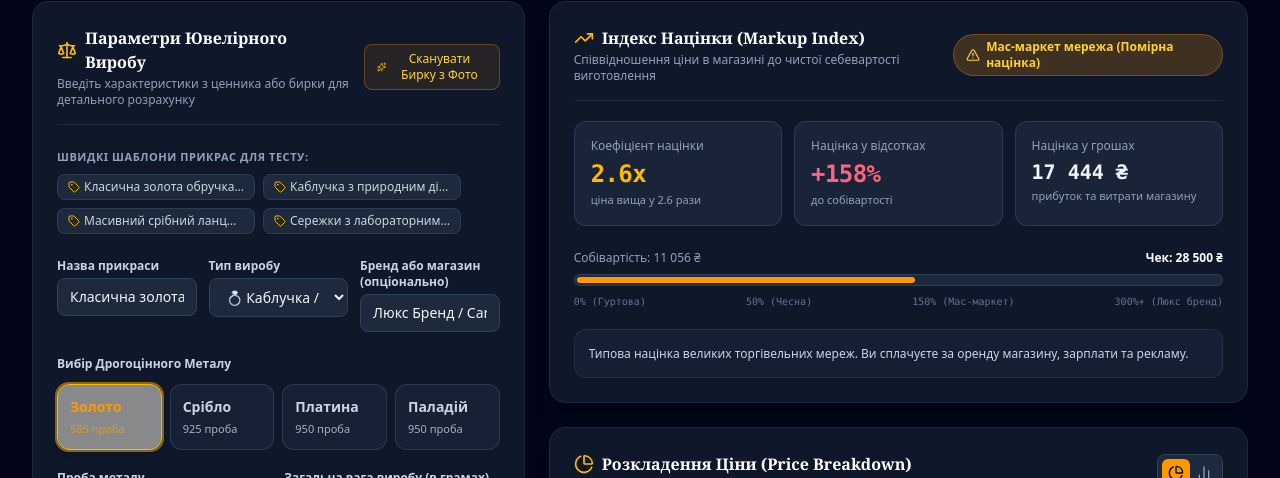
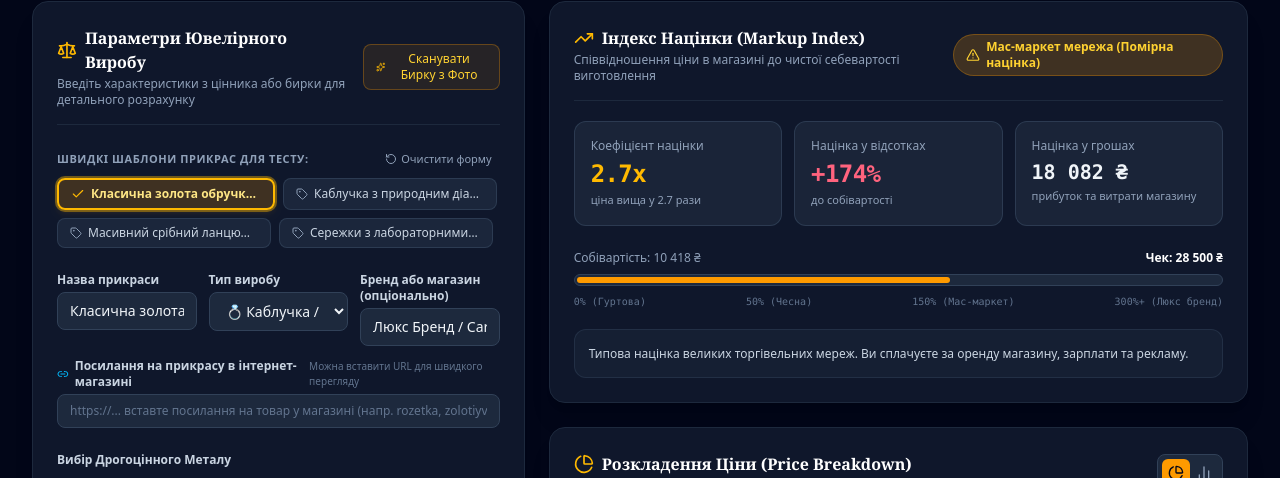
Before and after one commit to photkinned-bot/Jewelry-price, a React (Vite) app: page / in a window 1280 px wide. Both pictures are taken after a click on the button "Класична золота обручка (Бренд / Мас-маркет)". Shown: the part 230-708 px from the top of the page. Built offline with nearby package versions, Linux system fonts and the light colour scheme; no server answers.

Commit message:
feat(ui): refactor input state and add URL field
- Introduce `EMPTY_CALCULATION_INPUTS` as the default form state.
- Add `productUrl` field to `CalculationInputs`.
- Improve calculation engine logic for hallmark costs.
- Add template selection management to the form.

```diff
--- a/src/App.tsx
+++ b/src/App.tsx
@@ -17,7 +17,7 @@ import { CalculationInputs, Currency, MetalRates, SavedCalculation } from './typ
 import { DEFAULT_METAL_RATES } from './data/metalRates';
 import { fetchLiveRates } from './lib/rateService';
 import { calculateJewelryBreakdown } from './data/calculationEngine';
-import { SAMPLE_JEWELRY_ITEMS } from './data/sampleItems';
+import { EMPTY_CALCULATION_INPUTS } from './data/sampleItems';
 import { Save, History, Scale, CheckCircle2 } from 'lucide-react';
 
 const LOCAL_STORAGE_KEY = 'jewelry_transparency_saved_v2';
@@ -26,8 +26,9 @@ export default function App() {
   const [currency, setCurrency] = useState<Currency>('UAH');
   const [metalRates, setMetalRates] = useState<MetalRates>(DEFAULT_METAL_RATES);
 
-  // Current calculation form state
-  const [inputs, setInputs] = useState<CalculationInputs>(SAMPLE_JEWELRY_ITEMS[0]);
+  // Current calculation form state - starts empty by default
+  const [inputs, setInputs] = useState<CalculationInputs>(EMPTY_CALCULATION_INPUTS);
+  const [selectedTemplateId, setSelectedTemplateId] = useState<string | null>(null);
 
   // Saved calculations history
   const [savedCalculations, setSavedCalculations] = useState<SavedCalculation[]>(() => {
@@ -106,6 +107,7 @@ export default function App() {
   };
 
   const handleApplyScannedData = (scanned: Partial<CalculationInputs>) => {
+    setSelectedTemplateId(null);
     setInputs((prev) => ({
       ...prev,
       ...scanned,
@@ -187,6 +189,8 @@ export default function App() {
               currency={currency}
               rates={metalRates}
               onOpenScanner={() => setIsScannerOpen(true)}
+              selectedTemplateId={selectedTemplateId}
+              onSelectTemplate={setSelectedTemplateId}
             />
           </div>
 
@@ -243,7 +247,10 @@ export default function App() {
         savedItems={savedCalculations}
         currency={currency}
         onDeleteSaved={handleDeleteSaved}
-        onSelectCalculatedItem={(item) => setInputs(item.inputs)}
+        onSelectCalculatedItem={(item) => {
+          setSelectedTemplateId(null);
+          setInputs(item.inputs);
+        }}
       />
 
       <HistoryDrawer
@@ -251,7 +258,10 @@ export default function App() {
         onClose={() => setIsHistoryOpen(false)}
         savedItems={savedCalculations}
         currency={currency}
-        onLoadItem={(item) => setInputs(item.inputs)}
+        onLoadItem={(item) => {
+          setSelectedTemplateId(null);
+          setInputs(item.inputs);
+        }}
         onDeleteItem={handleDeleteSaved}
         onClearAll={handleClearAllSaved}
       />
--- a/src/components/ComparisonView.tsx
+++ b/src/components/ComparisonView.tsx
@@ -1,5 +1,5 @@
 import React from 'react';
-import { BarChart2, Award, Trash2, Tag } from 'lucide-react';
+import { BarChart2, Award, Trash2, Tag, ExternalLink } from 'lucide-react';
 import { SavedCalculation, Currency } from '../types';
 import { formatMoney } from '../data/metalRates';
 import { ModalDialog } from './ModalDialog';
@@ -175,6 +175,33 @@ export const ComparisonView: React.FC<ComparisonViewProps> = ({
                     ))}
                   </tr>
 
+                  {/* Product URL */}
+                  <tr>
+                    <td className="py-2.5 px-3 text-slate-400">Сторінка в магазині</td>
+                    {savedItems.map((item) => (
+                      <td key={item.id} className="py-2.5 px-3">
+                        {item.inputs.productUrl ? (
+                          <a
+                            href={
+                              item.inputs.productUrl.startsWith('http://') || item.inputs.productUrl.startsWith('https://')
+                                ? item.inputs.productUrl
+                                : `https://${item.inputs.productUrl}`
+                            }
+                            target="_blank"
+                            rel="noopener noreferrer"
+                            className="inline-flex items-center space-x-1 px-2 py-1 rounded bg-sky-500/15 hover:bg-sky-500/30 text-sky-300 text-[11px] font-medium transition-colors"
+                            title="Відкрити сторінку прикраси в інтернет-магазині"
+                          >
+                            <span>Магазин</span>
+                            <ExternalLink className="w-3 h-3" />
+                          </a>
+                        ) : (
+                          <span className="text-slate-600 text-[11px]">—</span>
+                        )}
+                      </td>
+                    ))}
+                  </tr>
+
                   {/* Action */}
                   <tr>
                     <td className="py-3 px-3"></td>
--- a/src/components/HistoryDrawer.tsx
+++ b/src/components/HistoryDrawer.tsx
@@ -1,5 +1,5 @@
 import React, { useEffect } from 'react';
-import { X, Trash2, Download, Printer, Tag, Calendar, ChevronRight } from 'lucide-react';
+import { X, Trash2, Download, Printer, Tag, Calendar, ChevronRight, ExternalLink } from 'lucide-react';
 import { SavedCalculation, Currency } from '../types';
 import { formatMoney } from '../data/metalRates';
 
@@ -139,6 +139,25 @@ export const HistoryDrawer: React.FC<HistoryDrawerProps> = ({
                   </div>
                 </div>
 
+                {/* Direct Link to Store if present */}
+                {item.inputs.productUrl && (
+                  <a
+                    href={
+                      item.inputs.productUrl.startsWith('http://') || item.inputs.productUrl.startsWith('https://')
+                        ? item.inputs.productUrl
+                        : `https://${item.inputs.productUrl}`
+                    }
+                    target="_blank"
+                    rel="noopener noreferrer"
+                    onClick={(e) => e.stopPropagation()}
+                    className="w-full py-1.5 px-3 rounded-lg bg-sky-500/10 hover:bg-sky-500/20 border border-sky-500/30 text-sky-300 hover:text-sky-200 font-semibold text-[11px] transition-all flex items-center justify-center gap-1.5"
+                    title="Перейти на сторінку товару в інтернет-магазині"
+                  >
+                    <ExternalLink className="w-3.5 h-3.5 text-sky-400 shrink-0" />
+                    <span className="truncate">Перейти до магазину / товару</span>
+                  </a>
+                )}
+
                 <button
                   type="button"
                   onClick={() => {
--- a/src/components/JewelryForm.tsx
+++ b/src/components/JewelryForm.tsx
@@ -13,6 +13,10 @@ import {
   Disc,
   Info,
   PenTool,
+  Link2,
+  ExternalLink,
+  Check,
+  RotateCcw,
 } from 'lucide-react';
 import {
   CalculationInputs,
@@ -32,7 +36,7 @@ import {
   SURFACE_FINISH_OPTIONS,
 } from '../data/metalRates';
 import { GemstoneInput } from './GemstoneInput';
-import { SAMPLE_JEWELRY_ITEMS } from '../data/sampleItems';
+import { EMPTY_CALCULATION_INPUTS, SAMPLE_JEWELRY_ITEMS } from '../data/sampleItems';
 
 interface JewelryFormProps {
   inputs: CalculationInputs;
@@ -40,6 +44,8 @@ interface JewelryFormProps {
   currency: Currency;
   rates?: MetalRates;
   onOpenScanner: () => void;
+  selectedTemplateId?: string | null;
+  onSelectTemplate?: (id: string | null) => void;
 }
 
 export const JewelryForm: React.FC<JewelryFormProps> = ({
@@ -48,6 +54,8 @@ export const JewelryForm: React.FC<JewelryFormProps> = ({
   currency,
   rates,
   onOpenScanner,
+  selectedTemplateId,
+  onSelectTemplate,
 }) => {
   const [coatingCurrency, setCoatingCurrency] = useState<'UAH' | 'USD'>('UAH');
   const [finishCurrency, setFinishCurrency] = useState<'UAH' | 'USD'>('UAH');
@@ -81,11 +89,17 @@ export const JewelryForm: React.FC<JewelryFormProps> = ({
   const autoEngravingCostUah = autoEngravingCostUsd * uahRate;
 
   const handleFieldChange = (fields: Partial<CalculationInputs>) => {
+    if (selectedTemplateId && onSelectTemplate) {
+      onSelectTemplate(null);
+    }
     onChange({ ...inputs, ...fields });
   };
 
   const handleMetalTypeChange = (metalType: MetalType) => {
     const meta = METAL_OPTIONS.find((m) => m.id === metalType) || METAL_OPTIONS[0];
+    if (selectedTemplateId && onSelectTemplate) {
+      onSelectTemplate(null);
+    }
     onChange({
       ...inputs,
       metalType,
@@ -94,12 +108,40 @@ export const JewelryForm: React.FC<JewelryFormProps> = ({
   };
 
   const handleLoadSample = (sample: CalculationInputs) => {
+    if (selectedTemplateId === sample.id) {
+      // Toggle off / clear back to default empty state
+      onChange({
+        ...EMPTY_CALCULATION_INPUTS,
+        currency,
+      });
+      onSelectTemplate?.(null);
+    } else {
       onChange({
         ...sample,
         id: 'calc-' + Date.now(),
         currency, // keep active user currency
       });
+      onSelectTemplate?.(sample.id || null);
+    }
   };
+
+  const handleResetForm = () => {
+    onChange({
+      ...EMPTY_CALCULATION_INPUTS,
+      currency,
+    });
+    onSelectTemplate?.(null);
+  };
+
+  const hasAnyData =
+    Boolean(selectedTemplateId) ||
+    Boolean(inputs.title) ||
+    Boolean(inputs.brandName) ||
+    Boolean(inputs.storeName) ||
+    Boolean(inputs.productUrl) ||
+    (inputs.metalWeightGrams > 0) ||
+    (inputs.retailPrice > 0) ||
+    (inputs.gemstones && inputs.gemstones.length > 0);
 
   return (
     <div className="bg-slate-900 border border-slate-800 rounded-2xl p-5 md:p-6 text-slate-100 shadow-xl space-y-6">
@@ -112,7 +154,7 @@ export const JewelryForm: React.FC<JewelryFormProps> = ({
             <span>Параметри Ювелірного Виробу</span>
           </h2>
           <p className="text-xs text-slate-400 mt-0.5">
-            Введіть характеристики з ценника або бирки для детального розрахунку
+            Введіть характеристики з цінника або бирки для детального розрахунку
           </p>
         </div>
 
@@ -127,26 +169,52 @@ export const JewelryForm: React.FC<JewelryFormProps> = ({
       </div>
 
       {/* Preset Quick Load Buttons */}
-      <div>
-        <label className="block text-[11px] font-semibold uppercase tracking-wider text-slate-400 mb-2">
+      <div className="space-y-2">
+        <div className="flex items-center justify-between">
+          <label className="block text-[11px] font-semibold uppercase tracking-wider text-slate-400">
             Швидкі шаблони прикрас для тесту:
           </label>
+          {hasAnyData && (
+            <button
+              type="button"
+              onClick={handleResetForm}
+              className="text-[11px] text-slate-400 hover:text-rose-400 flex items-center space-x-1 transition-colors px-2 py-0.5 rounded hover:bg-rose-500/10"
+              title="Очистити всі поля до порожніх значень"
+            >
+              <RotateCcw className="w-3 h-3" />
+              <span>Очистити форму</span>
+            </button>
+          )}
+        </div>
+
         <div className="flex flex-wrap gap-2">
-          {SAMPLE_JEWELRY_ITEMS.map((sample) => (
+          {SAMPLE_JEWELRY_ITEMS.map((sample) => {
+            const isSelected = selectedTemplateId === sample.id;
+            return (
               <button
                 key={sample.id}
                 type="button"
                 onClick={() => handleLoadSample(sample)}
-              className="px-2.5 py-1 rounded-lg bg-slate-800 hover:bg-slate-700/90 border border-slate-700/80 text-xs text-slate-300 hover:text-white transition-all flex items-center space-x-1"
+                className={`px-3 py-1.5 rounded-lg text-xs transition-all flex items-center space-x-1.5 ${
+                  isSelected
+                    ? 'bg-amber-500/20 border-2 border-amber-400 text-amber-200 font-semibold ring-2 ring-amber-400/40 shadow-md shadow-amber-500/10'
+                    : 'bg-slate-800/90 hover:bg-slate-700/90 border border-slate-700/80 text-slate-300 hover:text-white'
+                }`}
+                title={isSelected ? 'Натисніть ще раз, щоб скасувати вибір шаблону' : `Завантажити шаблон: ${sample.title}`}
               >
-              <Tag className="w-3 h-3 text-amber-400 shrink-0" />
-              <span className="truncate max-w-[160px]">{sample.title}</span>
+                {isSelected ? (
+                  <Check className="w-3.5 h-3.5 text-amber-400 shrink-0" />
+                ) : (
+                  <Tag className="w-3 h-3 text-slate-400 shrink-0" />
+                )}
+                <span className="truncate max-w-[170px]">{sample.title}</span>
               </button>
-          ))}
+            );
+          })}
         </div>
       </div>
 
-      {/* Basic info: Title, Type, Store/Brand */}
+      {/* Basic info: Title, Type, Store/Brand & Product URL */}
       <div className="grid grid-cols-1 sm:grid-cols-2 lg:grid-cols-3 gap-3">
         <div className="sm:col-span-2 lg:col-span-1">
           <label className="block text-xs font-semibold text-slate-300 mb-1">
@@ -190,6 +258,55 @@ export const JewelryForm: React.FC<JewelryFormProps> = ({
             onChange={(e) => handleFieldChange({ brandName: e.target.value })}
             className="w-full bg-slate-800 border border-slate-700 rounded-lg px-3 py-2 text-sm text-slate-100 focus:outline-none focus:border-amber-400"
           />
+        </div>
+
+        {/* Посилання на прикрасу в інтернет-магазині */}
+        <div className="sm:col-span-2 lg:col-span-3">
+          <div className="flex items-center justify-between mb-1">
+            <label className="block text-xs font-semibold text-slate-300 flex items-center space-x-1.5">
+              <Link2 className="w-3.5 h-3.5 text-sky-400" />
+              <span>Посилання на прикрасу в інтернет-магазині</span>
+            </label>
+            {inputs.productUrl ? (
+              <span className="text-[10px] text-sky-400 font-medium hidden sm:inline">
+                Зберігається в історії для швидкого переходу
+              </span>
+            ) : (
+              <span className="text-[10px] text-slate-500">
+                Можна вставити URL для швидкого перегляду
+              </span>
+            )}
+          </div>
+
+          <div className="relative flex items-center">
+            <input
+              type="url"
+              placeholder="https://... вставте посилання на товар у магазині (напр. rozetka, zolotiyvik, ukrzoloto тощо)"
+              value={inputs.productUrl || ''}
+              onChange={(e) => handleFieldChange({ productUrl: e.target.value })}
+              className={`w-full bg-slate-800 border border-slate-700 rounded-lg pl-3 py-2 text-xs text-sky-200 placeholder-slate-500 focus:outline-none focus:border-sky-400 transition-colors ${
+                inputs.productUrl ? 'pr-24' : 'pr-3'
+              }`}
+            />
+            {inputs.productUrl && (
+              <div className="absolute right-1.5 flex items-center space-x-1">
+                <a
+                  href={
+                    inputs.productUrl.startsWith('http://') || inputs.productUrl.startsWith('https://')
+                      ? inputs.productUrl
+                      : `https://${inputs.productUrl}`
+                  }
+                  target="_blank"
+                  rel="noopener noreferrer"
+                  className="flex items-center space-x-1 px-2.5 py-1 rounded-md bg-sky-500 hover:bg-sky-400 text-slate-950 font-bold text-[11px] transition-colors shadow"
+                  title="Відкрити сторінку прикраси в інтернет-магазині"
+                >
+                  <span>Відкрити</span>
+                  <ExternalLink className="w-3 h-3" />
+                </a>
+              </div>
+            )}
+          </div>
         </div>
       </div>
 
--- a/src/data/calculationEngine.ts
+++ b/src/data/calculationEngine.ts
@@ -21,7 +21,7 @@ export function calculateJewelryBreakdown(
   const pureMetalRateUsdPerGram = rates.pureMetalRatesUsd[inputs.metalType] || rates.pureMetalRatesUsd.gold;
 
   // 3. Weight & pure metal content
-  const totalWeightGrams = Math.max(0.1, inputs.metalWeightGrams || 0);
+  const totalWeightGrams = Math.max(0, inputs.metalWeightGrams || 0);
   const purityFraction = (inputs.purity || 585) / 1000;
   const pureMetalWeightGrams = totalWeightGrams * purityFraction;
 
@@ -94,7 +94,7 @@ export function calculateJewelryBreakdown(
   const finishingAndCoatingTotalUsd = coatingCostUsd + finishCostUsd + engravingCostUsd;
 
   // 10. Hallmark / Proba testing fee
-  const hallmarkCostUsd = inputs.hallmarkCostUsd || 1.5;
+  const hallmarkCostUsd = totalWeightGrams > 0 ? (inputs.hallmarkCostUsd ?? 1.5) : 0;
 
   // 11. Total Production Cost (Чиста собівартість виготовлення)
   const productionCostUsd =
--- a/src/data/sampleItems.ts
+++ b/src/data/sampleItems.ts
@@ -1,4 +1,27 @@
 import { CalculationInputs } from '../types';
+
+export const EMPTY_CALCULATION_INPUTS: CalculationInputs = {
+  id: '',
+  title: '',
+  itemType: 'ring',
+  brandName: '',
+  storeName: '',
+  productUrl: '',
+  metalType: 'gold',
+  purity: 585,
+  metalWeightGrams: 0,
+  wastagePercent: 8,
+  laborComplexity: 'standard_casting',
+  coatingType: 'none',
+  surfaceFinish: 'polished',
+  engravingType: 'none',
+  engravingText: '',
+  gemstones: [],
+  hallmarkCostUsd: 1.5,
+  retailPrice: 0,
+  currency: 'UAH',
+  notes: '',
+};
 
 export const SAMPLE_JEWELRY_ITEMS: CalculationInputs[] = [
   {
@@ -7,19 +30,21 @@ export const SAMPLE_JEWELRY_ITEMS: CalculationInputs[] = [
     itemType: 'ring',
     brandName: 'Люкс Бренд / Cartier style',
     storeName: 'Ювелірний Бутік',
+    productUrl: '',
     metalType: 'gold',
     purity: 585,
     metalWeightGrams: 4.2,
     wastagePercent: 8,
     laborComplexity: 'stamping',
-    coatingType: 'rhodium_white',
-    engravingType: 'laser',
-    engravingText: 'Forever & Always 14.02.2025',
+    coatingType: 'none',
+    surfaceFinish: 'polished',
+    engravingType: 'none',
+    engravingText: '',
     gemstones: [],
     hallmarkCostUsd: 1.5,
     retailPrice: 28500,
     currency: 'UAH',
-    notes: 'Типовий приклад брендової золотої обручки з лазерним гравіюванням та білим родієм, де суттєва частина ціни припадає на статус та маркетинг.',
+    notes: 'Типовий приклад брендової золотої обручки з полірованою поверхнею без покриття, де суттєва частина ціни припадає на статус та маркетинг.',
   },
   {
     id: 'sample-diamond-ring',
@@ -27,11 +52,16 @@ export const SAMPLE_JEWELRY_ITEMS: CalculationInputs[] = [
     itemType: 'ring',
     brandName: 'Золотий Вік / Укрзолото',
     storeName: 'Ювелірний салон',
+    productUrl: '',
     metalType: 'gold',
     purity: 750,
     metalWeightGrams: 3.8,
     wastagePercent: 9,
     laborComplexity: 'standard_casting',
+    coatingType: 'none',
+    surfaceFinish: 'polished',
+    engravingType: 'none',
+    engravingText: '',
     gemstones: [
       {
         id: 'gem-1',
@@ -65,11 +95,16 @@ export const SAMPLE_JEWELRY_ITEMS: CalculationInputs[] = [
     itemType: 'necklace',
     brandName: 'Майстерня Ювеліра',
     storeName: 'Крафтова лавка',
+    productUrl: '',
     metalType: 'silver',
     purity: 925,
     metalWeightGrams: 45.0,
     wastagePercent: 7,
     laborComplexity: 'complex_handcraft',
+    coatingType: 'none',
+    surfaceFinish: 'polished',
+    engravingType: 'none',
+    engravingText: '',
     gemstones: [],
     hallmarkCostUsd: 1.5,
     retailPrice: 3800,
@@ -82,11 +117,16 @@ export const SAMPLE_JEWELRY_ITEMS: CalculationInputs[] = [
     itemType: 'earrings',
     brandName: 'Modern Gem Lab',
     storeName: 'Онлайн Бутік',
+    productUrl: '',
     metalType: 'gold',
     purity: 585,
     metalWeightGrams: 2.9,
     wastagePercent: 8,
     laborComplexity: 'standard_casting',
+    coatingType: 'none',
+    surfaceFinish: 'polished',
+    engravingType: 'none',
+    engravingText: '',
     gemstones: [
       {
         id: 'gem-lab-1',
--- a/src/types.ts
+++ b/src/types.ts
@@ -120,6 +120,7 @@ export interface CalculationInputs {
   itemType: 'ring' | 'necklace' | 'earrings' | 'bracelet' | 'pendant' | 'other';
   brandName?: string;
   storeName?: string;
+  productUrl?: string; // Посилання на товар / прикрасу в інтернет-магазині
   metalType: MetalType;
   purity: number; // 585, 750, 925, etc.
   metalWeightGrams: number;
```
Lines whose indentation alone changed are shown as unchanged.
